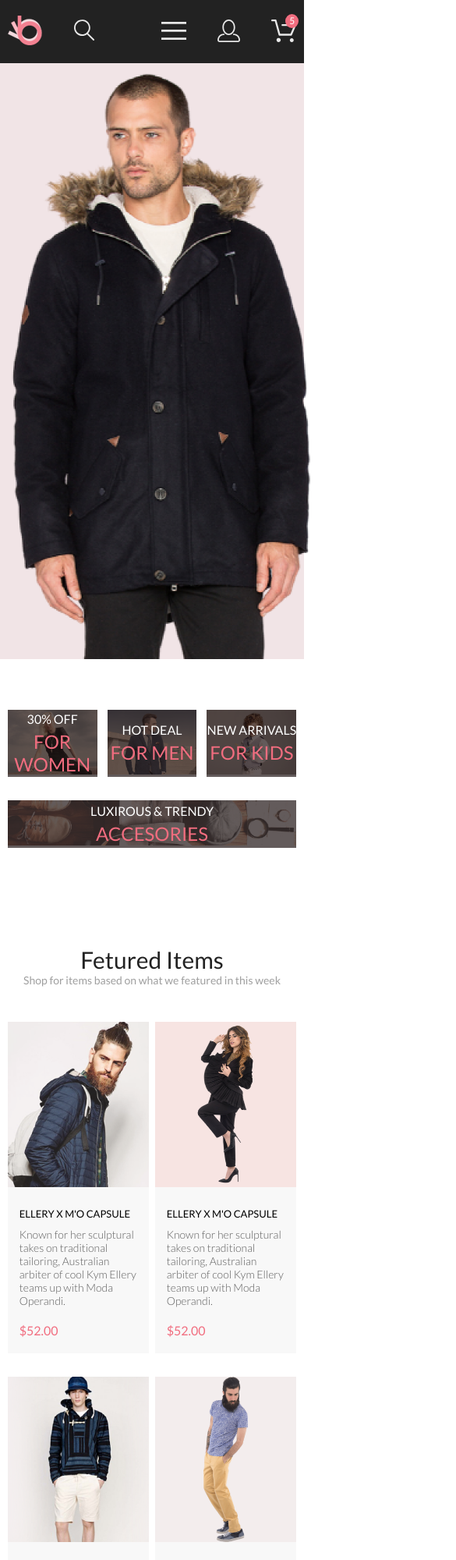
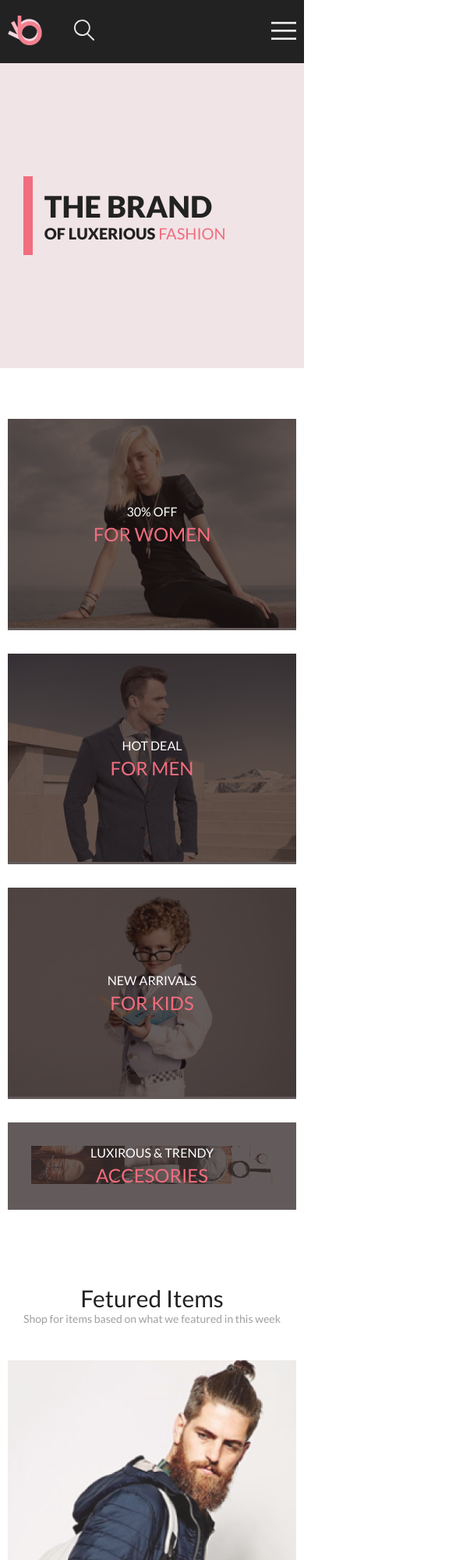
Before and after one commit to anyakul/brand, a plain HTML site: page index.html in a window 390 px wide. Shown: the top 2000 px of the page at 78% size, 585 px wide, since content can reach past the window. Drawn offline with Linux system fonts and the light colour scheme.

Commit message:
lesson-1

```diff
--- a/index.html
+++ b/index.html
@@ -3,6 +3,7 @@
 
 <head>
   <meta http-equiv="Content-Type" content="text/html; charset=utf-8">
+  <meta name="viewport" content="width=device-width, initial-scale=1">
   <link rel="stylesheet" href="style.css">
   <link rel="preconnect" href="https://fonts.googleapis.com">
   <link rel="preconnect" href="https://fonts.gstatic.com" crossorigin>
@@ -135,12 +136,12 @@
             </ul>
           </div>
         </li>
-        <li class="menu__item">
+        <li class="menu__item menu__item--hidden">
           <a class="menu__item-link" href="index.html">
             <img src="img/icon-user.svg">
           </a>
         </li>
-        <li class="menu__item">
+        <li class="menu__item menu__item--hidden">
           <a class="menu__item-link" href="index.html">
             <img src="img/icon-basket.svg">
           </a>
--- a/style.css
+++ b/style.css
@@ -60,6 +60,13 @@ span {
   margin-left: 40px;
   font-size: 14px;
   line-height: 16px;
+  display: block;
+}
+
+.menu__item--hidden {
+  @media (max-width: 767px) {
+    display: none;
+  }
 }
 
 .menu__item:hover,
@@ -166,6 +173,12 @@ span {
   padding: 15px;
   border-left: 12px solid #F16D7F;
   color: #222222;
+
+  @media (max-width: 767px) {
+    margin-left: 20px;
+    margin-top: 145px;
+    margin-bottom: 145px;
+  }
 }
 
 .presentation__head {
@@ -176,6 +189,11 @@ span {
   @media (max-width: 1199px) {
     font-size: 44px;
     line-height: 53px;
+  }
+
+  @media (max-width: 767px) {
+    font-size: 38px;
+    line-height: 46px;
   }
 }
 
@@ -188,25 +206,44 @@ span {
     font-size: 24px;
     line-height: 25px;
   }
+
+  @media (max-width: 767px) {
+    font-size: 20px;
+    line-height: 25px;
+  }
 }
 
 .presentation__image {
   margin-left: -220px;
 
   @media (max-width: 1199px) {
+    margin-left: 0;
+    width: 386px;
     margin-right: 0px;
+  }
+
+  @media (max-width: 767px) {
+    display: none;
   }
 }
 
 .offers {
-  display: grid;
-  grid-template-columns: repeat(3, 31%);
-  justify-content: space-between;
+  @media (min-width: 768px) {
+    display: grid;
+    grid-template-columns: repeat(3, 31%);
+    justify-content: space-between;
+  }
 }
 
 .offers>.offers__item--big {
-  grid-column-start: 1;
-  grid-column-end: 4;
+  @media (min-width: 768px) {
+    grid-column-start: 1;
+    grid-column-end: 4;
+  }
+
+  @media (max-width: 767px) {
+    padding: 30px;
+  }
 }
 
 .offers__item {
@@ -259,13 +296,17 @@ span {
 }
 
 .products__list {
+  margin-bottom: 50px;
   display: grid;
-  grid-template-columns: repeat(3, 32%);
+  grid-template-columns: repeat(3, 31%);
   justify-content: space-between;
-  margin-bottom: 50px;
 
   @media (max-width: 1199px) {
-    grid-template-columns: repeat(2, 49%);
+    grid-template-columns: repeat(2, 48%);
+  }
+
+  @media (max-width: 767px) {
+    grid-template-columns: repeat(1, 100%);
   }
 }
 
@@ -336,15 +377,10 @@ span {
   display: block;
   margin-top: 10px;
   margin-bottom: 20px;
-  font-size: 24px;
-  line-height: 29px;
+  font-size: 14px;
+  line-height: 17px;
   font-weight: 300;
   color: #5D5D5D;
-
-  @media (max-width: 1199px) {
-    font-size: 14px;
-    line-height: 17px;
-  }
 }
 
 .products__item-price {
```
